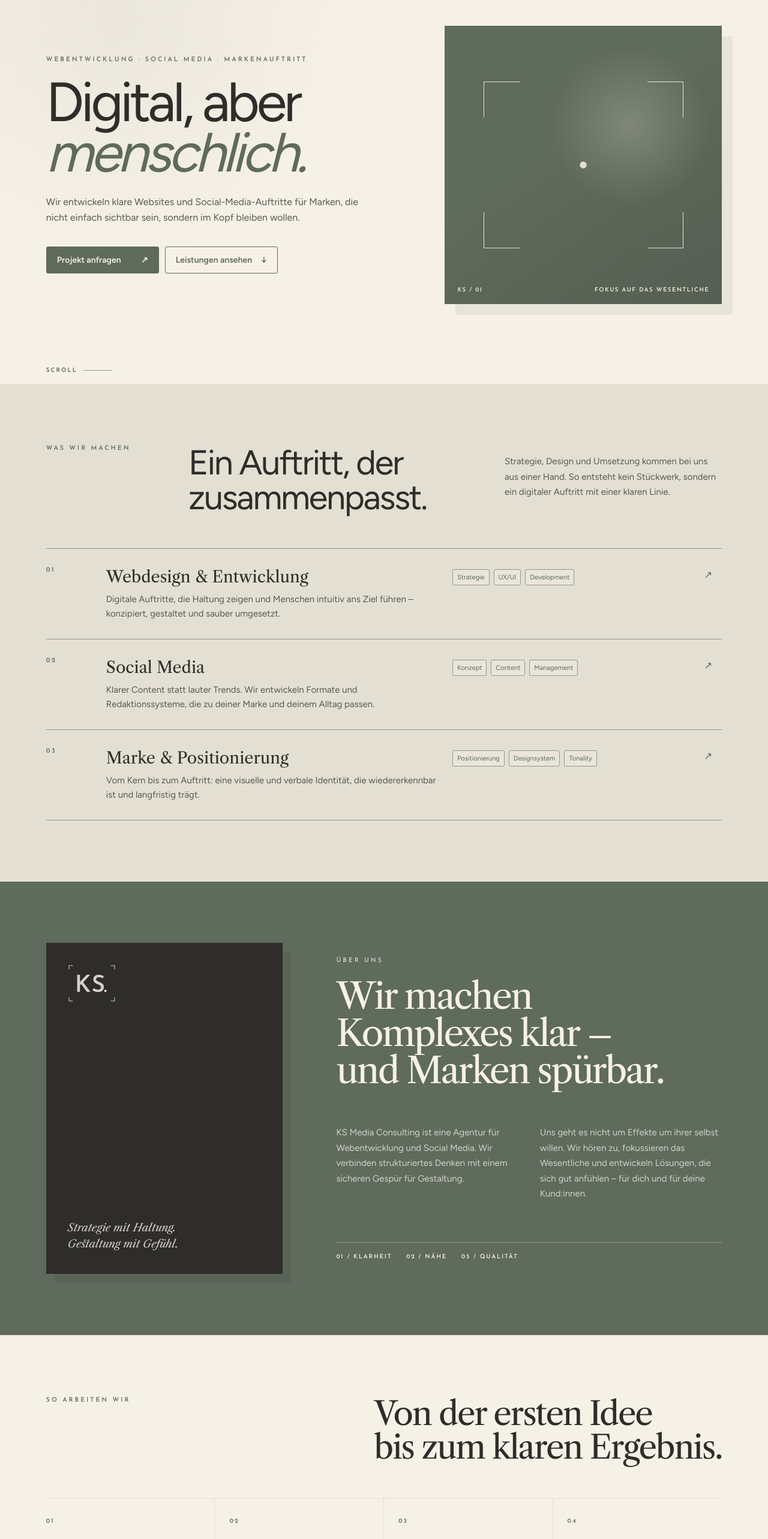
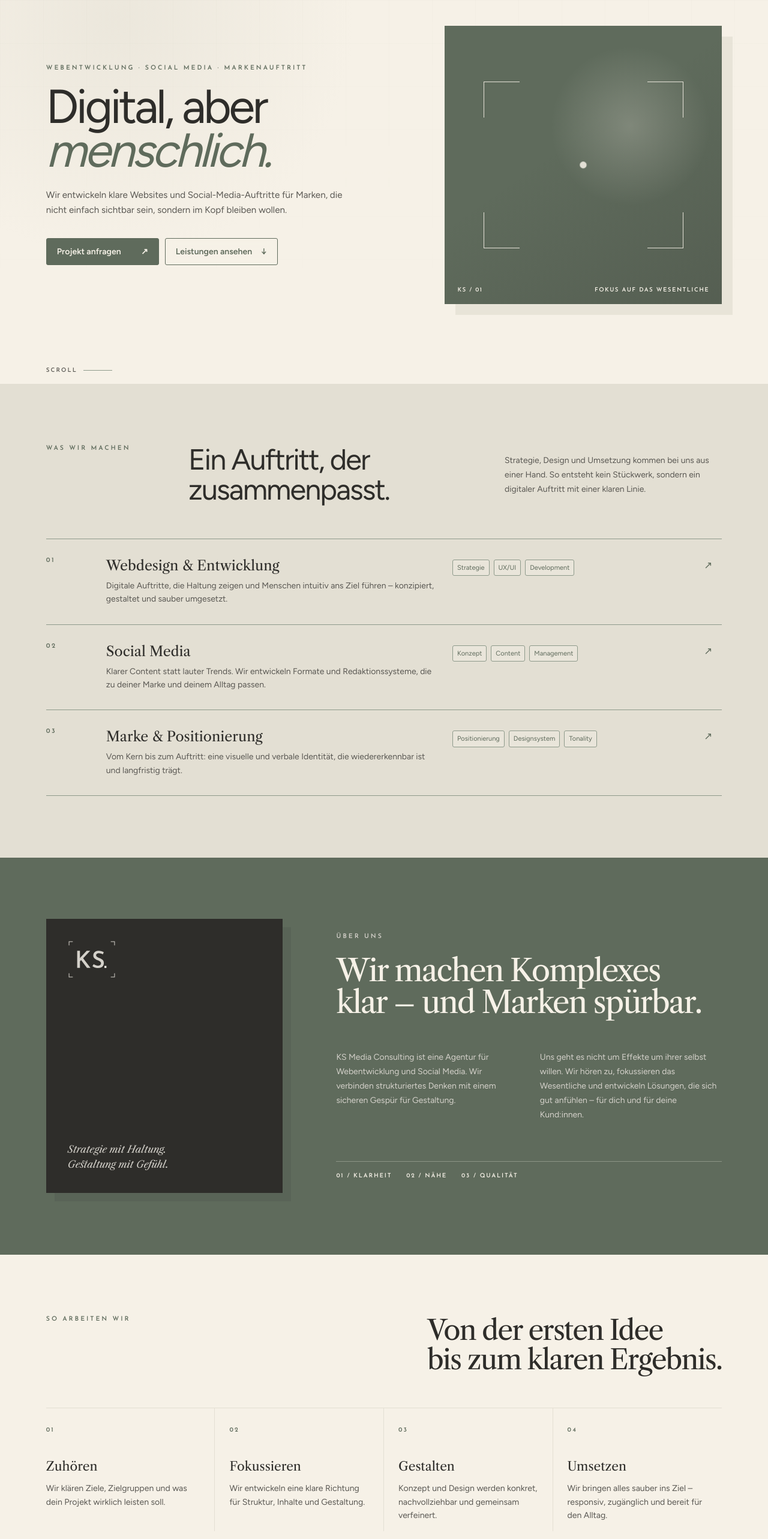
Before and after one commit to simonsarcevic/KSMediaConsulting, an Angular app: page / in a window 1280 px wide. Shown: the part 160-2726 px from the top of the page at 60% size. Built offline with nearby package versions, Linux system fonts and the light colour scheme.

Commit message:
Update Site source

```diff
--- a/src/components/about/about.component.css
+++ b/src/components/about/about.component.css
@@ -1,10 +1,10 @@
 .about { background: var(--sage); color: var(--ivory); display: grid; grid-template-columns: .76fr 1.24fr; gap: clamp(48px, 7vw, 110px); }
 .about-mark { min-height: 430px; padding: 36px; background: var(--graphite); display: flex; flex-direction: column; justify-content: space-between; box-shadow: 14px 14px 0 rgba(46, 45, 42, .1); }
 .about-mark img { width: 80px; }
-.about-mark p { margin: 0; font: italic 1.12rem/1.5 'Libre Caslon Text', serif; color: var(--platinum-light); }
+.about-mark p { margin: 0; font: italic 1.02rem/1.5 'Libre Caslon Text', serif; color: var(--platinum-light); }
 .about-copy { padding-block: 24px; }
 .light { color: var(--platinum-light); }
-h2 { max-width: 760px; font: 400 clamp(2.7rem, 4.7vw, 4.8rem)/1.03 'Libre Caslon Text', serif; letter-spacing: -.045em; margin: 24px 0 44px; }
+h2 { max-width: 720px; font: 400 clamp(2.4rem, 4vw, 4.1rem)/1.04 'Libre Caslon Text', serif; letter-spacing: -.043em; margin: 24px 0 40px; }
 .copy-grid { display: grid; grid-template-columns: 1fr 1fr; gap: 36px; }
 .copy-grid p { color: var(--platinum-light); line-height: 1.7; }
 .principles { display: flex; flex-wrap: wrap; gap: 24px; margin-top: 52px; padding-top: 19px; border-top: 1px solid rgba(246, 241, 231, .3); font: 600 .62rem 'Josefin Sans', sans-serif; letter-spacing: .18em; text-transform: uppercase; }
--- a/src/components/contact/contact.component.css
+++ b/src/components/contact/contact.component.css
@@ -1,9 +1,9 @@
 .contact { background: var(--linen); overflow: hidden; }
 .contact::after { content: 'KS'; position: absolute; right: -2vw; bottom: -7vw; color: rgba(142, 154, 139, .1); font: 400 clamp(9rem, 22vw, 22rem)/.8 'Libre Caslon Text', serif; pointer-events: none; }
-h2 { position: relative; z-index: 1; font: 400 clamp(2.9rem, 5.8vw, 6.15rem)/.98 'Libre Caslon Text', serif; letter-spacing: -.05em; margin: 30px 0 52px; }
+h2 { position: relative; z-index: 1; font: 400 clamp(2.55rem, 4.9vw, 5.15rem)/1 'Libre Caslon Text', serif; letter-spacing: -.048em; margin: 28px 0 48px; }
 .contact-row { position: relative; z-index: 1; display: grid; grid-template-columns: 1fr 1.35fr; align-items: end; gap: 42px; }
 .contact-row p { max-width: 410px; color: var(--slate); line-height: 1.65; }
-button { border: 0; border-bottom: 1px solid var(--sage); background: transparent; padding: 16px 0; display: flex; justify-content: space-between; width: 100%; color: var(--graphite); font: 400 clamp(1.65rem, 2.6vw, 2.6rem) 'Libre Caslon Text', serif; cursor: pointer; text-align: left; transition: color .25s ease, padding .25s ease; }
+button { border: 0; border-bottom: 1px solid var(--sage); background: transparent; padding: 16px 0; display: flex; justify-content: space-between; width: 100%; color: var(--graphite); font: 400 clamp(1.5rem, 2.2vw, 2.2rem) 'Libre Caslon Text', serif; cursor: pointer; text-align: left; transition: color .25s ease, padding .25s ease; }
 button:hover { color: var(--sage); padding-inline: 8px; }
 button b { font: 400 1.3rem Figtree, sans-serif; transition: transform .25s ease; }
 button:hover b { transform: translate(5px, -5px); }
--- a/src/components/header/header.component.css
+++ b/src/components/header/header.component.css
@@ -35,6 +35,6 @@ nav a:hover::after { width: 100%; }
   .menu-toggle span { width: 24px; height: 1px; background: var(--graphite); }
   nav { position: fixed; inset: 0; padding: 104px 26px 32px; background: var(--ivory); flex-direction: column; align-items: flex-start; transform: translateY(-105%); transition: transform .4s cubic-bezier(.2, .8, .2, 1); }
   nav.open { transform: translateY(0); }
-  nav a { font-family: 'Libre Caslon Text', serif; font-size: 1.8rem; }
+  nav a { font-family: 'Libre Caslon Text', serif; font-size: 1.6rem; }
   .nav-cta { margin-top: auto; width: 100%; }
 }
--- a/src/components/hero/hero.component.css
+++ b/src/components/hero/hero.component.css
@@ -19,9 +19,9 @@
 }
 .hero-copy, .hero-visual, .scroll-cue { z-index: 1; }
 .hero-copy { max-width: 720px; }
-h1 { font-size: clamp(3.6rem, 7.2vw, 7.4rem); line-height: .91; letter-spacing: -.055em; margin: 23px 0 28px; font-weight: 400; }
+h1 { font-size: clamp(3.2rem, 6.2vw, 6.25rem); line-height: .92; letter-spacing: -.052em; margin: 22px 0 26px; font-weight: 400; }
 h1 em { color: var(--sage); font-weight: 400; }
-.intro { max-width: 540px; font-size: clamp(1rem, 1.25vw, 1.16rem); line-height: 1.65; color: var(--slate); }
+.intro { max-width: 520px; font-size: clamp(.95rem, 1.1vw, 1.08rem); line-height: 1.65; color: var(--slate); }
 .actions { display: flex; flex-wrap: wrap; gap: 10px; margin-top: 34px; }
 .button {
   display: inline-flex;
@@ -64,7 +64,7 @@ h1 em { color: var(--sage); font-weight: 400; }
   .scroll-cue { display: none; }
 }
 @media (max-width: 520px) {
-  h1 { font-size: clamp(3.1rem, 16vw, 4.7rem); }
+  h1 { font-size: clamp(2.8rem, 14vw, 4.05rem); }
   .hero { padding-inline: 20px; }
   .button { width: 100%; }
 }
--- a/src/components/process/process.component.css
+++ b/src/components/process/process.component.css
@@ -1,13 +1,13 @@
 .process { background: var(--ivory); }
 .title { display: flex; justify-content: space-between; align-items: flex-start; gap: 26px; margin-bottom: 56px; }
-h2 { margin: 0; max-width: 760px; font: 400 clamp(2.55rem, 4.25vw, 4.4rem)/1.04 'Libre Caslon Text', serif; letter-spacing: -.04em; }
+h2 { margin: 0; max-width: 720px; font: 400 clamp(2.3rem, 3.6vw, 3.7rem)/1.05 'Libre Caslon Text', serif; letter-spacing: -.04em; }
 .steps { display: grid; grid-template-columns: repeat(4, 1fr); border-top: 1px solid var(--linen); }
 article { padding: 24px 24px 0 0; border-right: 1px solid var(--linen); min-height: 205px; transition: background .25s ease; }
 article:hover { background: linear-gradient(to bottom, rgba(227, 223, 211, .34), transparent 72%); }
 article + article { padding-left: 24px; }
 article:last-child { border-right: 0; }
 article span { color: var(--sage); font: 600 .65rem 'Josefin Sans', sans-serif; letter-spacing: .2em; }
-h3 { font: 400 1.45rem 'Libre Caslon Text', serif; margin: 40px 0 11px; }
+h3 { font: 400 1.3rem 'Libre Caslon Text', serif; margin: 38px 0 10px; }
 article p { color: var(--slate); line-height: 1.6; font-size: .88rem; }
 @media (max-width: 900px) { .title { flex-direction: column; } .steps { grid-template-columns: 1fr 1fr; } article { border-bottom: 1px solid var(--linen); } }
 @media (max-width: 560px) { .steps { grid-template-columns: 1fr; } article, article + article { padding: 24px 0; min-height: auto; border-right: 0; } h3 { margin-top: 24px; } }
--- a/src/components/services/services.component.css
+++ b/src/components/services/services.component.css
@@ -1,12 +1,12 @@
 .services { background: var(--linen); }
 .section-head { display: grid; grid-template-columns: .55fr 1.35fr 1fr; gap: 38px; align-items: start; margin-bottom: 56px; }
-h2 { font-size: clamp(2.6rem, 4.5vw, 4.65rem); line-height: 1; letter-spacing: -.04em; margin: 0; font-weight: 400; }
+h2 { font-size: clamp(2.3rem, 3.8vw, 4rem); line-height: 1.02; letter-spacing: -.04em; margin: 0; font-weight: 400; }
 .section-head > p:last-child { color: var(--slate); line-height: 1.7; max-width: 400px; }
 .service-list { border-top: 1px solid var(--sage-light); }
 article { display: grid; grid-template-columns: 76px 1.4fr 1fr 30px; gap: 24px; align-items: start; padding: 30px 0; border-bottom: 1px solid var(--sage-light); transition: padding .25s ease, background .25s ease, transform .25s ease; }
 article:hover { padding-inline: 13px; background: rgba(246, 241, 231, .55); transform: translateX(3px); }
 .number { font: 600 .68rem 'Josefin Sans', sans-serif; letter-spacing: .22em; color: var(--sage); }
-h3 { margin: 0 0 9px; font: 400 clamp(1.45rem, 2.1vw, 2rem) 'Libre Caslon Text', serif; }
+h3 { margin: 0 0 9px; font: 400 clamp(1.32rem, 1.8vw, 1.75rem) 'Libre Caslon Text', serif; }
 article p { margin: 0; max-width: 560px; color: var(--slate); line-height: 1.6; }
 ul { list-style: none; margin: 4px 0 0; padding: 0; display: flex; flex-wrap: wrap; gap: 7px; }
 li { border: 1px solid var(--sage-light); color: var(--sage); border-radius: 3px; padding: 4px 7px; font-size: .69rem; background: rgba(246, 241, 231, .3); }
--- a/src/dialogs/contact-dialog/contact-dialog.component.css
+++ b/src/dialogs/contact-dialog/contact-dialog.component.css
@@ -8,15 +8,19 @@ dialog {
   color: var(--graphite);
   box-shadow: 0 28px 90px rgba(46, 45, 42, .32);
   overflow-x: hidden;
+  opacity: 0;
+  transform: translateY(20px) scale(.86);
+  transition: opacity .22s cubic-bezier(0, 0, .2, 1), transform .28s cubic-bezier(0, 0, .2, 1);
 }
-dialog[open] { animation: dialog-in .36s cubic-bezier(.2, .8, .2, 1) both; }
-dialog.closing { animation: dialog-out .26s cubic-bezier(.4, 0, 1, 1) both; pointer-events: none; }
+dialog.visible { opacity: 1; transform: translateY(0) scale(1); }
+dialog.closing { pointer-events: none; transition-duration: .18s; transition-timing-function: cubic-bezier(.4, 0, 1, 1); }
 dialog::backdrop {
   background: rgba(46, 45, 42, .64);
   backdrop-filter: blur(7px);
+  opacity: 0;
+  transition: opacity .22s ease;
 }
-dialog[open]::backdrop { animation: backdrop-in .34s ease both; }
-dialog.closing::backdrop { animation: backdrop-out .26s ease both; }
+dialog.visible::backdrop { opacity: 1; }
 .panel { position: relative; padding: clamp(30px, 5.5vw, 58px); }
 .panel::before {
   content: '';
@@ -44,7 +48,7 @@ dialog.closing::backdrop { animation: backdrop-out .26s ease both; }
 .close:hover { color: var(--sage); border-color: var(--sage); transform: rotate(8deg); }
 h2 {
   margin: 20px 0 16px;
-  font: 400 clamp(2.45rem, 5.2vw, 4rem)/.98 'Libre Caslon Text', serif;
+  font: 400 clamp(2.15rem, 4.4vw, 3.35rem)/.99 'Libre Caslon Text', serif;
   letter-spacing: -.045em;
 }
 .lead { color: var(--slate); line-height: 1.6; margin-bottom: 0; }
@@ -111,13 +115,9 @@ small { display: block; color: var(--slate); margin-top: 14px; line-height: 1.45
 .success img { width: 60px; margin-bottom: 30px; }
 .success p:not(.eyebrow) { color: var(--slate); line-height: 1.7; }
 .success .submit { width: 100%; justify-content: center; margin-top: 28px; }
-@keyframes dialog-in { from { opacity: 0; transform: translateY(18px) scale(.975); } to { opacity: 1; transform: none; } }
-@keyframes dialog-out { from { opacity: 1; transform: none; } to { opacity: 0; transform: translateY(12px) scale(.98); } }
-@keyframes backdrop-in { from { opacity: 0; } to { opacity: 1; } }
-@keyframes backdrop-out { from { opacity: 1; } to { opacity: 0; } }
 @keyframes content-in { from { opacity: 0; transform: translateY(8px); } to { opacity: 1; transform: none; } }
 @media (max-width: 560px) {
   dialog { max-height: calc(100svh - 16px); }
   .panel { padding: 34px 24px 28px; }
-  h2 { font-size: clamp(2.35rem, 12vw, 3.2rem); }
+  h2 { font-size: clamp(2rem, 10vw, 2.75rem); }
 }
--- a/src/dialogs/contact-dialog/contact-dialog.component.html
+++ b/src/dialogs/contact-dialog/contact-dialog.component.html
@@ -1,5 +1,6 @@
 <dialog
   #dialog
+  [class.visible]="visible()"
   [class.closing]="closing()"
   (cancel)="$event.preventDefault(); close()"
   (click)="$event.target === dialog && close()"
--- a/src/dialogs/contact-dialog/contact-dialog.component.ts
+++ b/src/dialogs/contact-dialog/contact-dialog.component.ts
@@ -12,28 +12,38 @@ export class ContactDialogComponent {
   readonly closed = output<void>();
   protected readonly sent = signal(false);
   protected readonly closing = signal(false);
+  protected readonly visible = signal(false);
   private readonly dialog = viewChild<ElementRef<HTMLDialogElement>>('dialog');
-  private closeTimer?: ReturnType<typeof setTimeout>;
 
   constructor() {
     effect(() => {
       const element = this.dialog()?.nativeElement;
       if (!element) return;
-      if (this.open() && !element.open) element.showModal();
-      if (!this.open() && element.open && !this.closing()) element.close();
+      if (this.open() && !element.open) {
+        this.visible.set(false);
+        element.showModal();
+        requestAnimationFrame(() => {
+          if (this.open()) this.visible.set(true);
+        });
+      }
+      if (!this.open() && element.open && !this.closing()) {
+        this.visible.set(false);
+        element.close();
+      }
     });
   }
 
   protected close(): void {
     if (this.closing()) return;
     this.closing.set(true);
+    this.visible.set(false);
     const reduceMotion = typeof matchMedia === 'function' && matchMedia('(prefers-reduced-motion: reduce)').matches;
-    this.closeTimer = setTimeout(() => {
+    setTimeout(() => {
       this.dialog()?.nativeElement.close();
       this.sent.set(false);
       this.closing.set(false);
       this.closed.emit();
-    }, reduceMotion ? 0 : 260);
+    }, reduceMotion ? 0 : 210);
   }
 
   protected submit(): void {
--- a/src/styles.css
+++ b/src/styles.css
@@ -15,7 +15,7 @@ body {
   margin: 0;
   background: var(--ivory);
   color: var(--graphite);
-  font: 400 15px/1.55 Figtree, Arial, sans-serif;
+  font: 400 14px/1.58 Figtree, Arial, sans-serif;
   -webkit-font-smoothing: antialiased;
 }
 button, a { -webkit-tap-highlight-color: transparent; }
```
